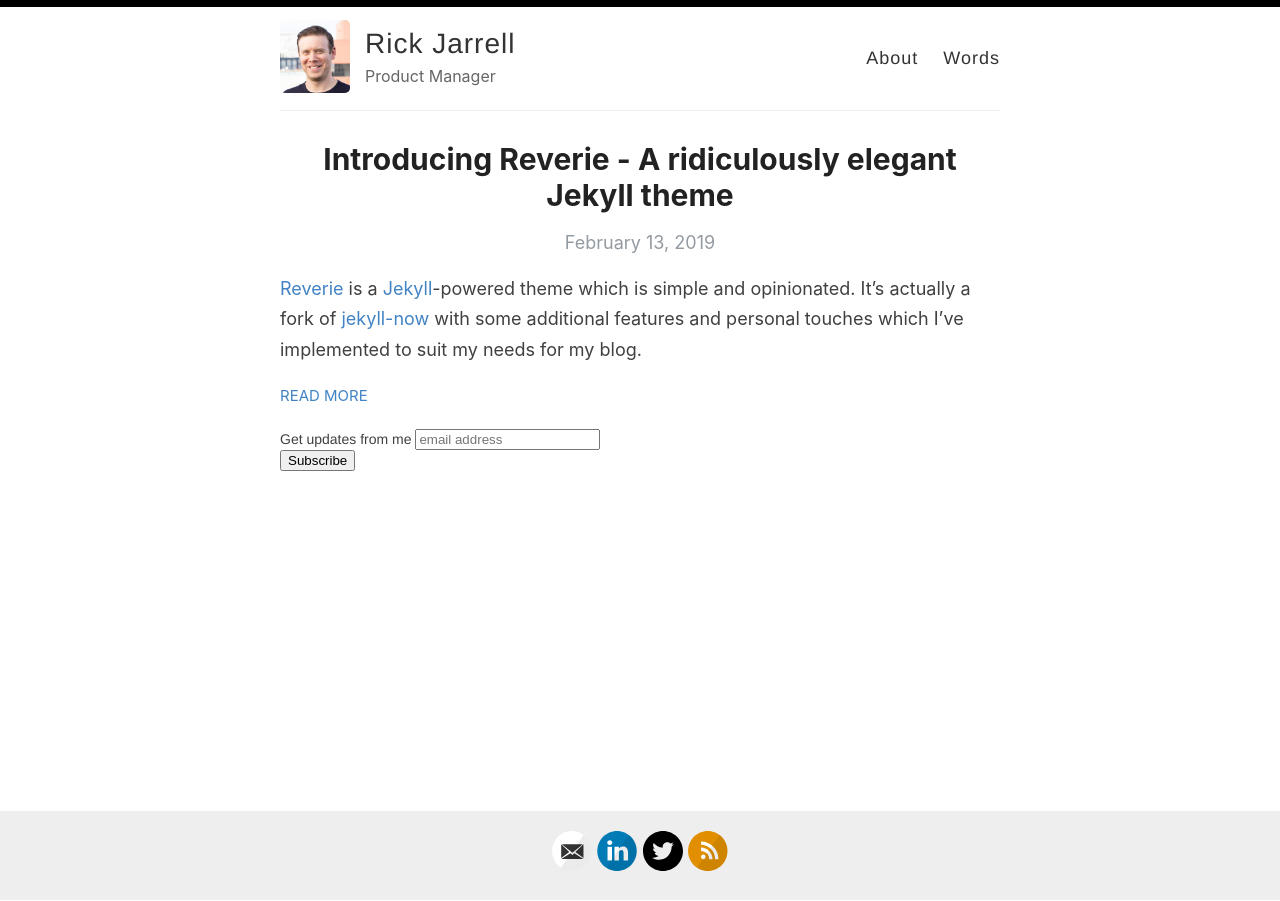
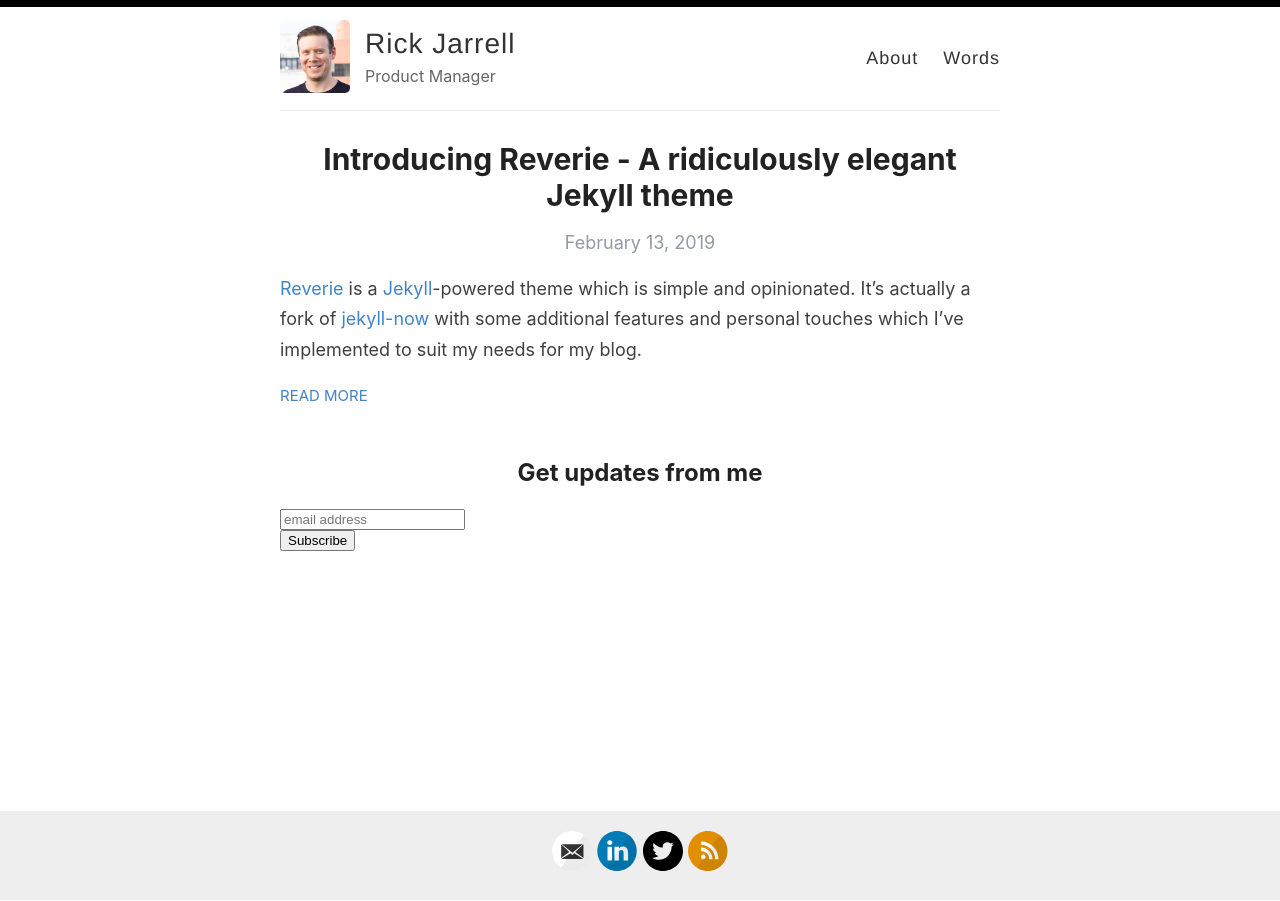
Before and after one commit to rickjarrell/backupblog, a Jekyll site: the page built from index.html, in a window 1280 px wide. Built offline with Jekyll 4.4.1, drawn with Linux system fonts in a browser that asks for light colours; the list of posts is cut into pages by our own code; comment, search, counter and statistics services are not loaded.

```diff
--- a/index.html
+++ b/index.html
@@ -56,7 +56,7 @@ layout: default
 <div id="mc_embed_signup">
 <form action="https://rickjarrell.us18.list-manage.com/subscribe/post?u=34a7f43cd8d399be15e76a8b8&amp;id=bf9f68a03e" method="post" id="mc-embedded-subscribe-form" name="mc-embedded-subscribe-form" class="validate" target="_blank" novalidate>
     <div id="mc_embed_signup_scroll">
-	<label for="mce-EMAIL">Get updates from me</label>
+	<label for="mce-EMAIL"><h2>Get updates from me</h2></label>
 	<input type="email" value="" name="EMAIL" class="email" id="mce-EMAIL" placeholder="email address" required>
     <!-- real people should not fill this in and expect good things - do not remove this or risk form bot signups-->
     <div style="position: absolute; left: -5000px;" aria-hidden="true"><input type="text" name="b_34a7f43cd8d399be15e76a8b8_bf9f68a03e" tabindex="-1" value=""></div>
```
